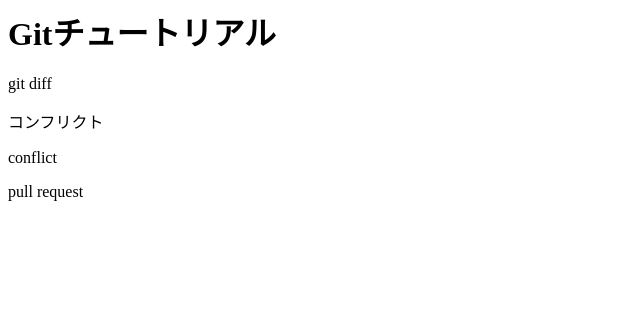
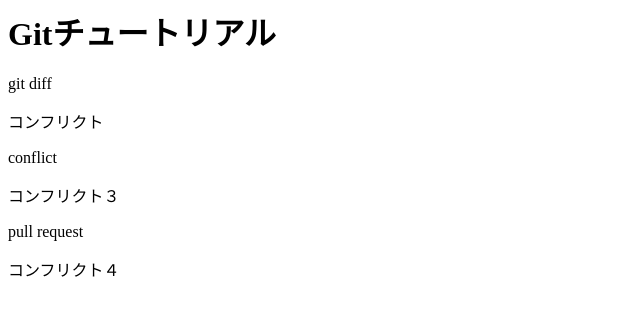
Before and after one commit to mIO1000-g/git_tutorial, a plain HTML site: page index.html in a window 1280 px wide. Shown: the whole page, without its empty margins (0-640 px from the left). Drawn offline with Linux system fonts and the light colour scheme.

Commit message:
Update index.html

```diff
--- a/index.html
+++ b/index.html
@@ -2,4 +2,6 @@
 <p>git diff</p>
 <p>コンフリクト</p>
 <p>conflict</p>
+<p>コンフリクト３</p>
 <p>pull request</p>
+<p>コンフリクト４</p>
```
